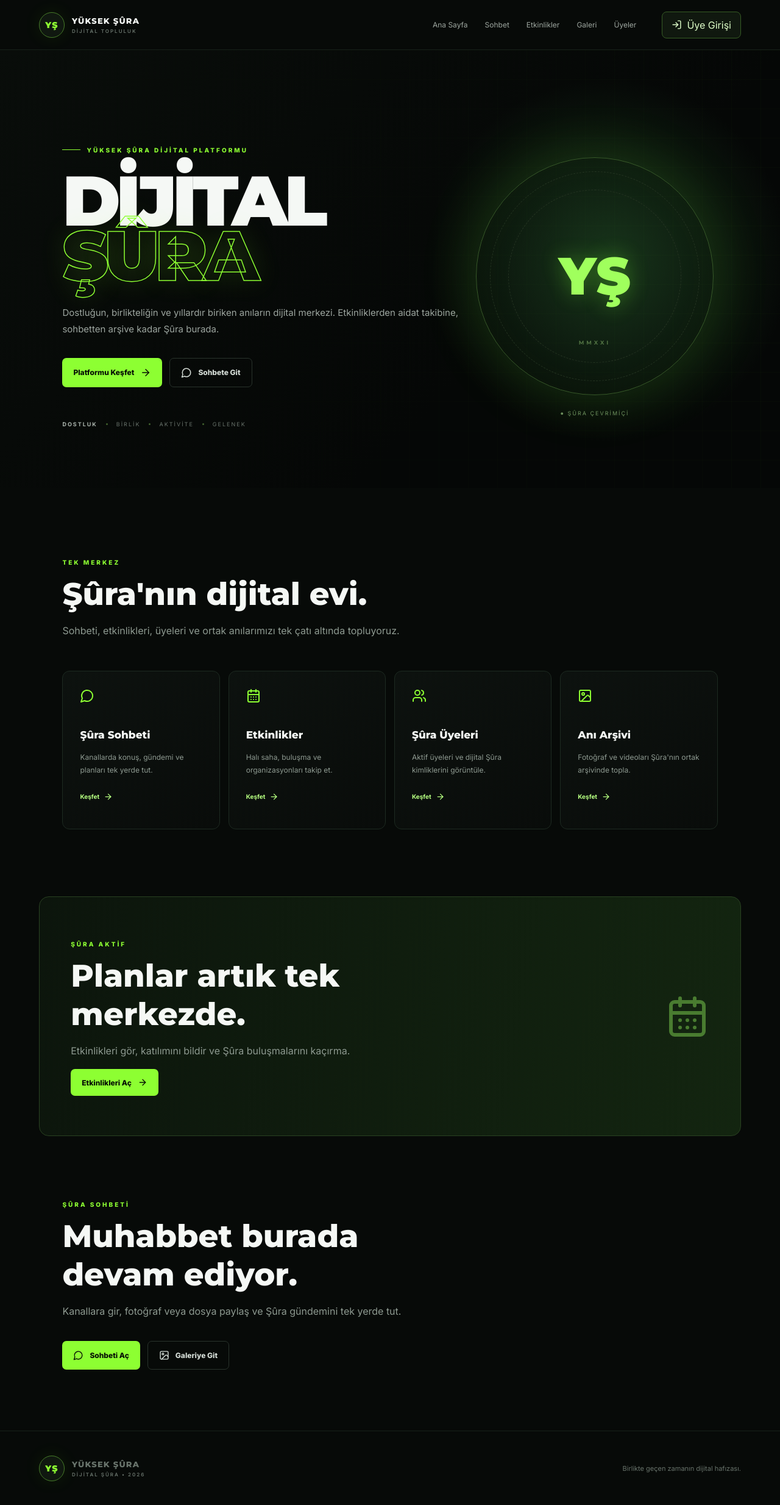
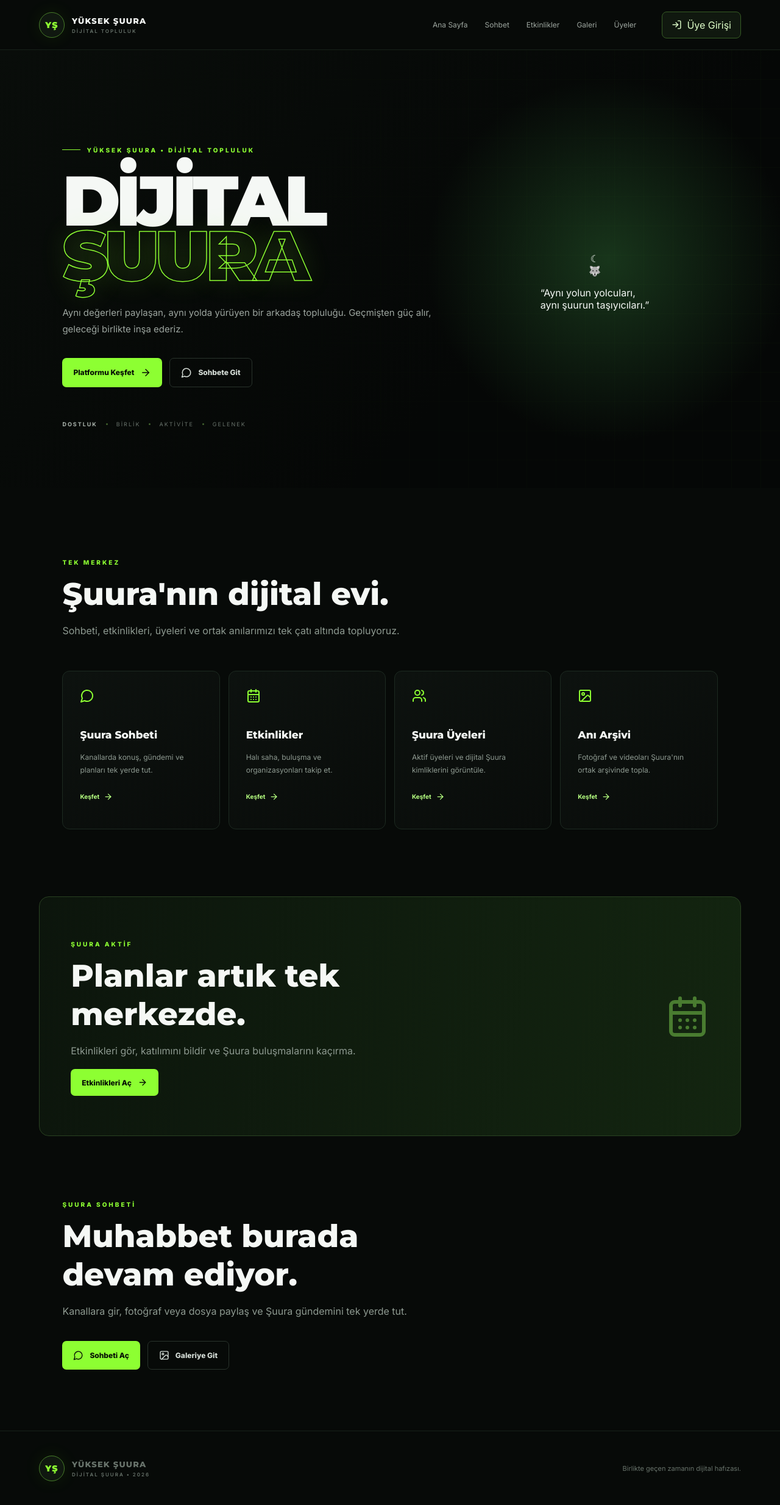
Before and after one commit to fatihallan/y-kseksuuraaidat, a Next.js app: page / in a window 1280 px wide. Shown: the whole page at 61% size. Built offline with nearby package versions, Linux system fonts and the light colour scheme.

Commit message:
feat: ana sayfa hero metinlerini Yüksek Şuura kimliğine yenile

```diff
--- a/app/page.js
+++ b/app/page.js
@@ -12,36 +12,36 @@ export default function Home(){
  async function signIn(e){e.preventDefault();setBusy(true);setMsg("");const {error}=await supabase.auth.signInWithPassword({email,password});setBusy(false);if(error)setMsg("Giriş yapılamadı: "+error.message);else{setLogin(false);setPassword("")}}
  async function signOut(){await supabase.auth.signOut()}
  return <main>
-  <header className="top"><a className="brand" href="/"><span className="mark">YŞ</span><span>YÜKSEK ŞÛRA<small>DİJİTAL TOPLULUK</small></span></a>
+  <header className="top"><a className="brand" href="/"><span className="mark">YŞ</span><span>YÜKSEK ŞUURA<small>DİJİTAL TOPLULUK</small></span></a>
    <nav>{nav.map(([n,h])=><a key={n} href={h}>{n}</a>)}</nav>
    {session?<div className="actions">{profile?.role==="admin"&&profile?.is_active&&<a className="login" href="/yonetim"><ShieldCheck size={17}/> Yönetim Merkezi</a>}<button className="ghost" onClick={signOut}>Çıkış</button></div>:<button className="login" onClick={()=>setLogin(true)}><LogIn size={17}/> Üye Girişi</button>}
   </header>
 
   <section className="hero">
    <div className="glow one"/><div className="glow two"/>
-   <div className="heroCopy"><div className="eyebrow"><span/> YÜKSEK ŞÛRA DİJİTAL PLATFORMU</div>
-    <h1>DİJİTAL<br/><em>ŞÛRA</em></h1>
-    <p>Dostluğun, birlikteliğin ve yıllardır biriken anıların dijital merkezi. Etkinliklerden aidat takibine, sohbetten arşive kadar Şûra burada.</p>
-    <div className="actions"><a className="primary" href={session?"/sohbet":"#hakkimizda"}>{session?"Şûra'ya Gir":"Platformu Keşfet"} <ArrowRight size={18}/></a><a className="secondary" href="/sohbet"><MessageCircle size={18}/> Sohbete Git</a></div>
+   <div className="heroCopy"><div className="eyebrow"><span/> YÜKSEK ŞUURA • DİJİTAL TOPLULUK</div>
+    <h1><span>DİJİTAL</span><br/><em>ŞUURA</em></h1>
+    <p>Aynı değerleri paylaşan, aynı yolda yürüyen bir arkadaş topluluğu. Geçmişten güç alır, geleceği birlikte inşa ederiz.</p>
+    <div className="actions"><a className="primary" href={session?"/sohbet":"#hakkimizda"}>{session?"Şuura'ya Gir":"Platformu Keşfet"} <ArrowRight size={18}/></a><a className="secondary" href="/sohbet"><MessageCircle size={18}/> Sohbete Git</a></div>
     <div className="motto"><b>DOSTLUK</b><i/>BİRLİK<i/>AKTİVİTE<i/>GELENEK</div>
    </div>
-   <div className="sigil"><div className="ring"><span>YŞ</span><small>MMXXI</small></div><div className="online">● ŞÛRA ÇEVRİMİÇİ</div></div>
+   <div className="sigil"><div className="moon">☾</div><div className="wolf">🐺</div><blockquote>“Aynı yolun yolcuları,<br/>aynı şuurun taşıyıcıları.”</blockquote></div>
   </section>
 
-  <section id="hakkimizda" className="section"><div className="sectionHead"><span>TEK MERKEZ</span><h2>Şûra'nın dijital evi.</h2><p>Sohbeti, etkinlikleri, üyeleri ve ortak anılarımızı tek çatı altında topluyoruz.</p></div>
+  <section id="hakkimizda" className="section"><div className="sectionHead"><span>TEK MERKEZ</span><h2>Şuura'nın dijital evi.</h2><p>Sohbeti, etkinlikleri, üyeleri ve ortak anılarımızı tek çatı altında topluyoruz.</p></div>
    <div className="grid">
-    <Card icon={<MessageCircle/>} title="Şûra Sohbeti" text="Kanallarda konuş, gündemi ve planları tek yerde tut." href="/sohbet"/>
+    <Card icon={<MessageCircle/>} title="Şuura Sohbeti" text="Kanallarda konuş, gündemi ve planları tek yerde tut." href="/sohbet"/>
     <Card icon={<CalendarDays/>} title="Etkinlikler" text="Halı saha, buluşma ve organizasyonları takip et." href="/etkinlikler"/>
-    <Card icon={<Users/>} title="Şûra Üyeleri" text="Aktif üyeleri ve dijital Şûra kimliklerini görüntüle." href="/uyeler"/>
-    <Card icon={<ImageIcon/>} title="Anı Arşivi" text="Fotoğraf ve videoları Şûra'nın ortak arşivinde topla." href="/galeri"/>
+    <Card icon={<Users/>} title="Şuura Üyeleri" text="Aktif üyeleri ve dijital Şuura kimliklerini görüntüle." href="/uyeler"/>
+    <Card icon={<ImageIcon/>} title="Anı Arşivi" text="Fotoğraf ve videoları Şuura'nın ortak arşivinde topla." href="/galeri"/>
    </div>
   </section>
 
-  <section id="etkinlikler" className="band"><div><span>ŞÛRA AKTİF</span><h2>Planlar artık tek merkezde.</h2><p>Etkinlikleri gör, katılımını bildir ve Şûra buluşmalarını kaçırma.</p><a className="primary" href="/etkinlikler">Etkinlikleri Aç <ArrowRight size={16}/></a></div><CalendarDays size={72}/></section>
-  <section id="galeri" className="section compact"><div className="sectionHead"><span>ŞÛRA SOHBETİ</span><h2>Muhabbet burada devam ediyor.</h2><p>Kanallara gir, fotoğraf veya dosya paylaş ve Şûra gündemini tek yerde tut.</p><div className="actions"><a className="primary" href="/sohbet"><MessageCircle size={17}/> Sohbeti Aç</a><a className="secondary" href="/galeri"><ImageIcon size={17}/> Galeriye Git</a></div></div></section>
-  <footer><div className="brand"><span className="mark">YŞ</span><span>YÜKSEK ŞÛRA<small>DİJİTAL ŞÛRA • 2026</small></span></div><p>Birlikte geçen zamanın dijital hafızası.</p></footer>
+  <section id="etkinlikler" className="band"><div><span>ŞUURA AKTİF</span><h2>Planlar artık tek merkezde.</h2><p>Etkinlikleri gör, katılımını bildir ve Şuura buluşmalarını kaçırma.</p><a className="primary" href="/etkinlikler">Etkinlikleri Aç <ArrowRight size={16}/></a></div><CalendarDays size={72}/></section>
+  <section id="galeri" className="section compact"><div className="sectionHead"><span>ŞUURA SOHBETİ</span><h2>Muhabbet burada devam ediyor.</h2><p>Kanallara gir, fotoğraf veya dosya paylaş ve Şuura gündemini tek yerde tut.</p><div className="actions"><a className="primary" href="/sohbet"><MessageCircle size={17}/> Sohbeti Aç</a><a className="secondary" href="/galeri"><ImageIcon size={17}/> Galeriye Git</a></div></div></section>
+  <footer><div className="brand"><span className="mark">YŞ</span><span>YÜKSEK ŞUURA<small>DİJİTAL ŞUURA • 2026</small></span></div><p>Birlikte geçen zamanın dijital hafızası.</p></footer>
 
-  {login&&<div className="modal" onMouseDown={e=>e.target===e.currentTarget&&setLogin(false)}><div className="loginBox"><button className="close" onClick={()=>setLogin(false)}><X/></button><div className="loginIcon"><ShieldCheck/></div><span className="mini">ÜYE ALANI</span><h2>Şûra'ya giriş yap</h2><p>Yetkili hesabınla Dijital Şûra'ya eriş.</p><form onSubmit={signIn}><label>E-posta</label><input type="email" value={email} onChange={e=>setEmail(e.target.value)} required/><label>Şifre</label><input type="password" value={password} onChange={e=>setPassword(e.target.value)} required/>{msg&&<div className="error">{msg}</div>}<button className="primary full" disabled={busy}>{busy?"Giriş yapılıyor...":"Giriş Yap"} <ArrowRight size={18}/></button></form></div></div>}
+  {login&&<div className="modal" onMouseDown={e=>e.target===e.currentTarget&&setLogin(false)}><div className="loginBox"><button className="close" onClick={()=>setLogin(false)}><X/></button><div className="loginIcon"><ShieldCheck/></div><span className="mini">ÜYE ALANI</span><h2>Şuura'ya giriş yap</h2><p>Yetkili hesabınla Dijital Şuura'ya eriş.</p><form onSubmit={signIn}><label>E-posta</label><input type="email" value={email} onChange={e=>setEmail(e.target.value)} required/><label>Şifre</label><input type="password" value={password} onChange={e=>setPassword(e.target.value)} required/>{msg&&<div className="error">{msg}</div>}<button className="primary full" disabled={busy}>{busy?"Giriş yapılıyor...":"Giriş Yap"} <ArrowRight size={18}/></button></form></div></div>}
  </main>
 }
 function Card({icon,title,text,href}){return <a className="feature" href={href}><div className="featureIcon">{icon}</div><h3>{title}</h3><p>{text}</p><span>Keşfet <ArrowRight size={15}/></span></a>}
```
